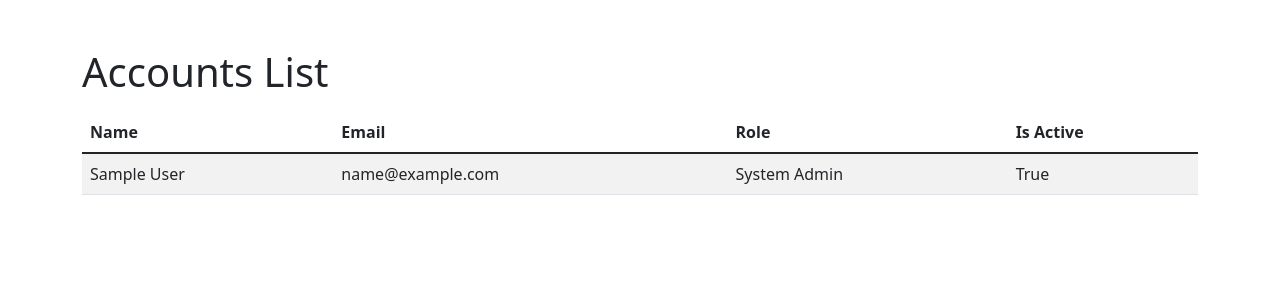
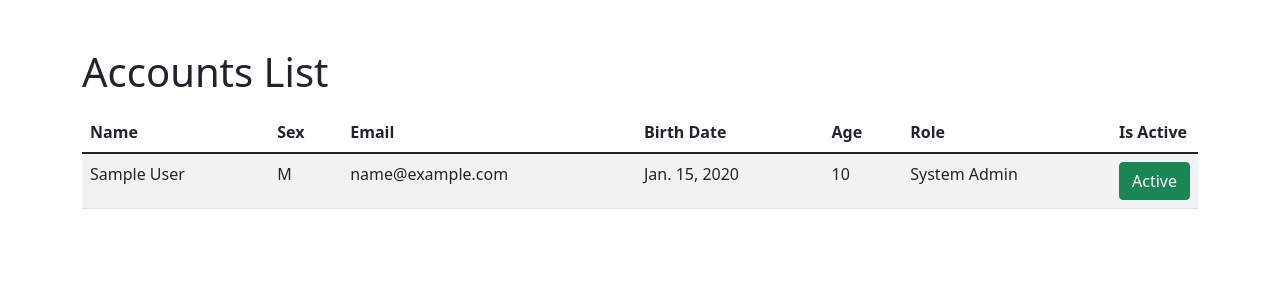
Before and after one commit to aragahan/HI-191, a Django app: page /accounts/ in a window 1280 px wide. Shown: the part 56-356 px from the top of the page. Run offline with Django 3.2, Linux system fonts and the light colour scheme; tables that the repository leaves empty hold one stand-in row (values such as "Sample post"); parts of the project's set-up code (start-up, migrations or seed data) failed here and were passed over; some libraries are stand-ins or nearby versions.

Commit message:
Add account is_active toggle and account_request approve/deny

```diff
--- a/main/templates/main/accounts.html
+++ b/main/templates/main/accounts.html
@@ -3,6 +3,13 @@
 {% block title %}Accounts{% endblock title%}
 
 {% block content %}
+<style>
+	.table td.fit,
+	.table th.fit {
+		white-space: nowrap;
+		width: 1%;
+	}
+</style>
 <div class="container h-100 my-5">
 	<div class="row">
 		<div class="col">
@@ -11,7 +18,10 @@
 				<thead>
 					<tr class="align-middle">
 						<th scope="col">Name</th>
+						<th scope="col">Sex</th>
 						<th scope="col">Email</th>
+						<th scope="col">Birth Date</th>
+						<th scope="col">Age</th>
 						<th scope="col">Role</th>
 						<th scope="col">Is Active</th>
 					</tr>
@@ -20,9 +30,16 @@
 					{% for account in accounts_list %}
 						<tr>
 							<td>{{account.first_name}} {{account.last_name}}</td>
+							<td>{{account.sex}}</td>
 							<td>{{account.email}}</td>
+							<td>{{account.birthdate}}</td>
+							<td>{{account.age}}</td>
 							<td>{{account.get_role_display}}</td>
-							<td>{{account.is_active}}</td>
+							<td class="fit">
+								<a href="{% url 'change_is_active' account.pk %}" class="btn btn-{% if account.is_active %}success{% else %}danger{% endif %} d-block">
+									{% if account.is_active %}Active{% else %}Inactive{% endif %}
+								</a>
+							</td>
 						</tr>
 					{% empty %}
 					{% endfor %}
--- a/main/urls.py
+++ b/main/urls.py
@@ -16,6 +16,7 @@ urlpatterns = [
         views.account_request_deny,
         name="account_request_deny",
     ),
+    path("change_is_active/<int:pk>", views.change_is_active, name="change_is_active"),
     path("accounts/", views.accounts, name="accounts"),
     # path('md_register/', views.md_register, name='md_register'),
     # path('patient_register/', views.patient_register, name='patient_register'),
```
